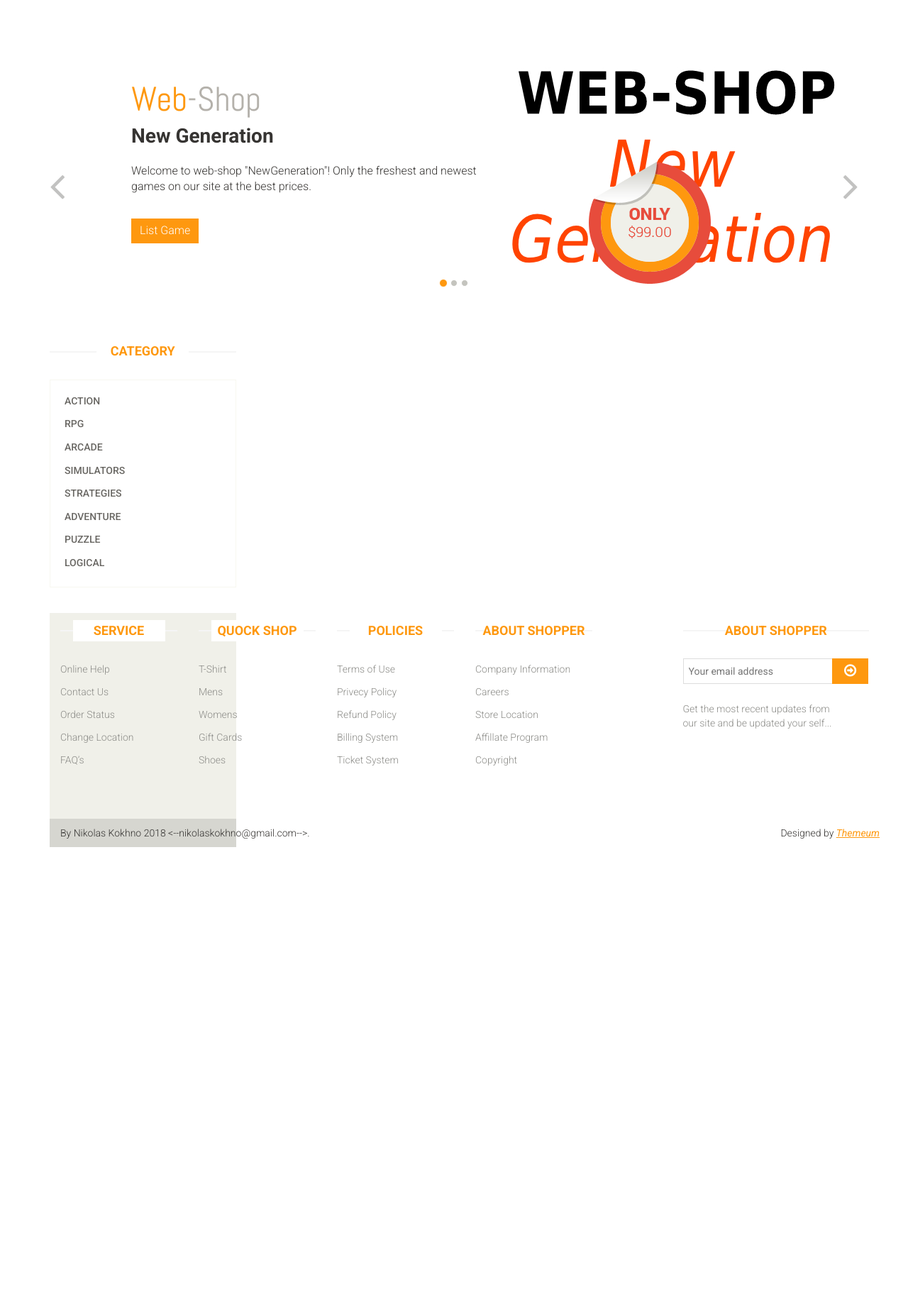
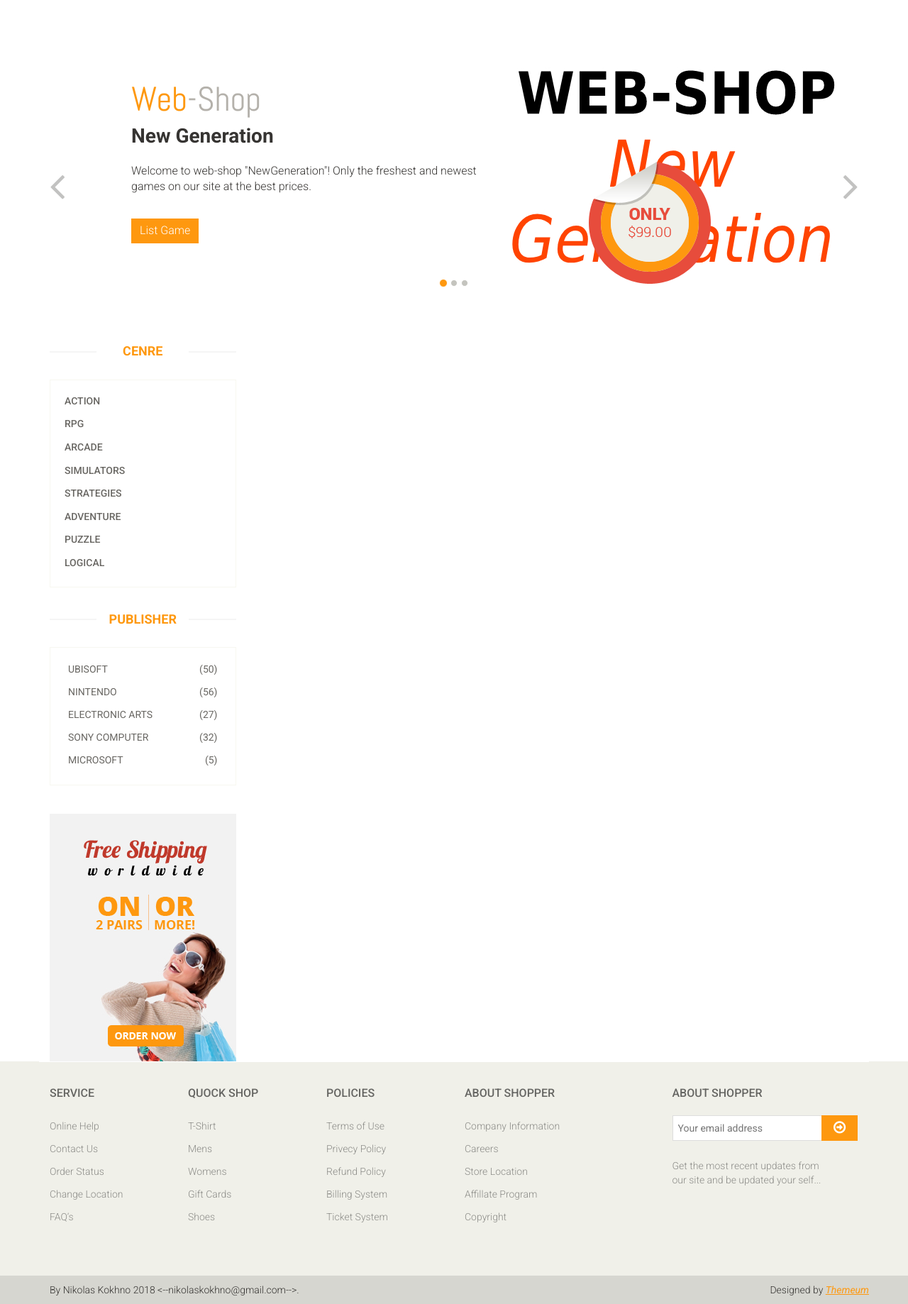
Before and after one commit to squuze/nikolaskokhno-2lab, a PHP site: page /additionally/index.php in a window 1280 px wide. Shown: the part 176-2014 px from the top of the page at 71% size. Before the commit the page ends 1370 px from the top, so only its background shows below. Run offline with PHP 8.4, Linux system fonts and the light colour scheme.

Commit message:
add publisher game section

```diff
--- a/nikolaskokhno@2lab/additionally/index.php
+++ b/nikolaskokhno@2lab/additionally/index.php
@@ -77,7 +77,7 @@
 			<div class="row">
 				<div class="col-sm-3">
 					<div class="left-sidebar">
-						<h2>Category</h2>
+						<h2>Cenre</h2>
 						<div class="panel-group category-products" id="accordian"><!--category-productsr-->
 							<div class="panel panel-default">
 								<div class="panel-heading">
@@ -132,10 +132,32 @@
 									<h4 class="panel-title"><a href="#">Logical</a></h4>
 								</div>
 							</div>
-						</div><!--/category-products-->
+						</div>
+
+            <div class="brands_products"><!--brands_products-->
+							<h2>Publisher</h2>
+							<div class="brands-name">
+								<ul class="nav nav-pills nav-stacked">
+									<li><a href="#"> <span class="pull-right">(50)</span>Ubisoft</a></li>
+									<li><a href="#"> <span class="pull-right">(56)</span>Nintendo</a></li>
+									<li><a href="#"> <span class="pull-right">(27)</span>Electronic Arts</a></li>
+									<li><a href="#"> <span class="pull-right">(32)</span>Sony Computer</a></li>
+									<li><a href="#"> <span class="pull-right">(5)</span>Microsoft</a></li>
+								</ul>
+							</div>
+						</div><!--/brands_products-->
+
+
+						<div class="shipping text-center"><!--shipping-->
+							<img src="images/home/shipping.jpg" alt="" />
+						</div><!--/shipping-->
+
+					</div>
+				</div>
 
 
 
+        </section>
   </body>
 </html>
 <?php include 'footer.php'; ?>
```
